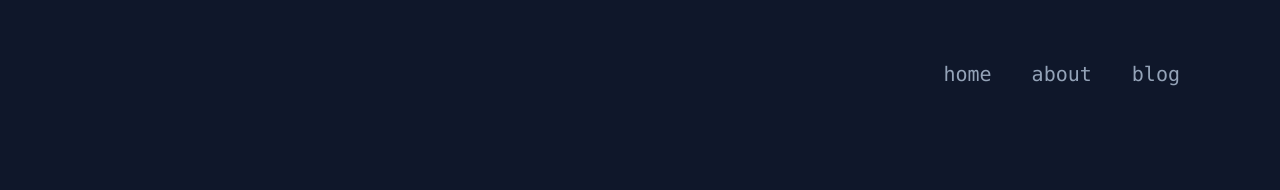
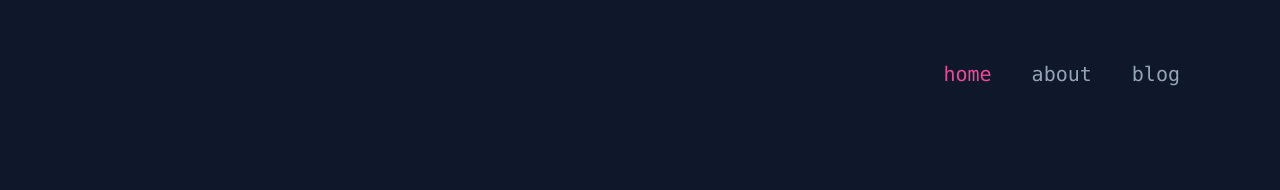
Before and after one commit to ryanmiville/rymi.dev, a Next.js app: page / in a window 1280 px wide. Shown: the top 190 px of the page. Built offline with nearby package versions, Linux system fonts and the light colour scheme.

Commit message:
fix nav colors

```diff
--- a/components/nav.tsx
+++ b/components/nav.tsx
@@ -23,7 +23,7 @@ export default function Nav() {
   }
 
   return (
-          <nav id="nav" className="flex justify-end py-10 px-20 text-slate-400 font-mono"  >
+          <nav id="nav" className="flex justify-end py-10 px-20 font-mono"  >
               {Object.entries(navItems).map(([path, { name }]) => {
                 const isActive = path === pathname;
                 return (
@@ -31,9 +31,9 @@ export default function Nav() {
                     key={path}
                     href={path}
                     className={clsx(
-                      'transition-all bg-clip-text text-xl p-5 text-slate-400',
+                      'transition-all bg-clip-text text-xl p-5',
                       {
-                        'hover:text-pink-200' : !isActive,
+                        ' text-slate-400 hover:text-pink-200' : !isActive,
                       },
                       {
                       'text-pink-500' : isActive,
```
